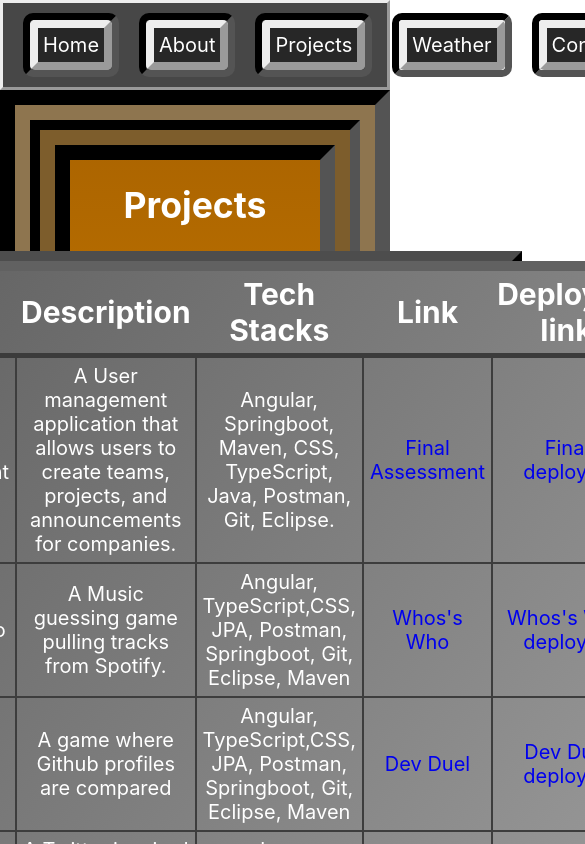
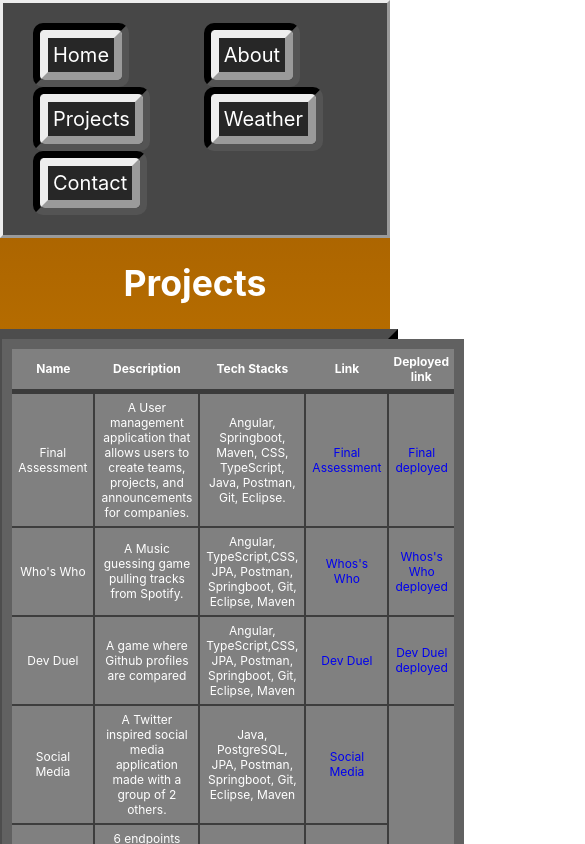
Before and after one commit to Mihso/testing, a React (Create React App) app: page /projects in a window 390 px wide. Shown: the top 844 px of the page, 585 px wide, since content can reach past the window. Built offline with nearby package versions, Linux system fonts and the light colour scheme; no server answers.

Commit message:
added @media for variable css based on screen size

```diff
--- a/src/App.css
+++ b/src/App.css
@@ -14,6 +14,18 @@
     animation: App-logo-spin infinite 20s linear;
   }
 }
+
+@media screen and (min-width: 700px){
+ .borderer{
+    border-width: 15px;
+ }
+}
+
+@media screen and (max-width: 700px){
+  .borderer{
+     border-width: 0px;
+  }
+ }
 
 .profile-pict{
   height: 40vmin;
--- a/src/App.js
+++ b/src/App.js
@@ -13,11 +13,11 @@ function App() {
   return (
     <div>
     <Navbar />
-    <div style={{'borderStyle':'inset', 'borderColor':'black', 'borderWidth': '15px'}}>
-      <div style={{'borderStyle':'solid', 'borderColor':'#58350071','backgroundColor':'#623b0071', 'borderWidth': '15px'}}>
-      <div style={{'borderStyle':'inset', 'borderColor':'black', 'borderWidth': '10px'}}>
-      <div style={{'borderStyle':'solid', 'borderColor':'#623b0071','backgroundColor': '#623b0071' , 'borderWidth': '15px'}}>
-      <div style={{'borderStyle':'inset', 'borderColor':'black', 'borderWidth': '15px'}}>
+    <div className="borderer" style={{'borderStyle':'inset', 'borderColor':'black'}}>
+      <div className="borderer" style={{'borderStyle':'solid', 'borderColor':'#58350071','backgroundColor':'#623b0071'}}>
+      <div className="borderer" style={{'borderStyle':'inset', 'borderColor':'black'}}>
+      <div className="borderer" style={{'borderStyle':'solid', 'borderColor':'#623b0071','backgroundColor': '#623b0071'}}>
+      <div className="borderer" style={{'borderStyle':'inset', 'borderColor':'black'}}>
     <Routes>
       <Route path='/testing' Component={Home} />
       <Route path='/other' Component={Other} />
--- a/src/Navbar/Navbar.css
+++ b/src/Navbar/Navbar.css
@@ -1,3 +1,18 @@
+
+@media screen and (max-width: 700px){
+    .NavStyle{
+        padding: 10px;
+        background: rgb(71, 71, 71);
+        min-height: 40px;
+        padding: 20px;
+        display: grid;
+        grid-template-columns: auto auto;
+        align-content: center;
+        border-style: outset;
+        }
+}
+
+@media screen and (min-width: 700px){
     .NavStyle{
         padding: 10px;
         background: rgb(71, 71, 71);
@@ -7,6 +22,8 @@
         display:flex;
         border-style: outset;
         }
+}
+
 a{
     text-decoration: none;
 }
--- a/src/Projects.css
+++ b/src/Projects.css
@@ -4,6 +4,54 @@
     border-Width: 10px;
     width: 80%;
     margin:auto;
+}
+
+@media screen and (max-width: 700px){
+    td{
+        border-color: rgb(61, 61, 61);
+        border-width: 2px;
+        border-style: solid;
+        font-size: 12px;
+        border-collapse: collapse;
+        padding: 6px;
+    }
+    thead{
+        font-size: 12px;
+        border-color: rgb(59, 59, 59);;
+        border-width: 5px;
+        border-style: solid;
+        border-collapse: collapse;
+        padding: 5px;
+    }
+
+    table {
+        border-color: rgb(97, 97, 97);
+        background-color: grey;
+        border-width:10px;
+        border-style: solid;
+        padding: 5px;
+        border-collapse: collapse;
+        margin:auto;
+        border-radius: 10px;
+    }
+}
+
+@media screen and (min-width: 700px){
+    td{
+        border-color: rgb(61, 61, 61);
+        border-width: 2px;
+        border-style: solid;
+        font-size: 20px;
+        border-collapse:collapse;
+        padding: 6px;
+    }
+    thead{
+        font-size: 30px;
+        border-color: rgb(59, 59, 59);;
+        border-width: 5px;
+        border-style: solid;
+        border-collapse: collapse;
+        padding: 5px;
     }
 
     table {
@@ -17,14 +65,8 @@ table {
         margin:auto;
         border-radius: 10px;
     }
-thead{
-    font-size: 30px;
-    border-color: rgb(59, 59, 59);;
-    border-width: 5px;
-    border-style: solid;
-    border-collapse: collapse;
-    padding: 5px;
 }
+
 tbody{
     font-size: 18px;
     border-color: rgb(87, 87, 87);
@@ -48,14 +90,7 @@ tbody{
     color: white;
     padding-bottom: 10px;
 }
-td{
-    border-color: rgb(61, 61, 61);
-    border-width: 2px;
-    border-style: solid;
-    font-size: 20px;
-    border-collapse: collapse;
-    padding: 6px;
-}
+
 th{
     padding: 5px;
 }
--- a/src/Projects.js
+++ b/src/Projects.js
@@ -15,7 +15,6 @@ function Projects() {
         const api = "https://api.github.com/users/Mihso";
         const response = await fetch(api);
         const data = await response.json();
-        console.log(data);
         updateData(data.avatar_url);
         updateDescription(data.bio);
     }
--- a/src/contact/contact.css
+++ b/src/contact/contact.css
@@ -1,9 +1,23 @@
+
+
+@media screen and (min-width:700px){
     .contact-app{
         align-content: center;
         margin: auto;
         background-image: linear-gradient(0.25turn, orange, rgb(255, 102, 0));
         display:grid;
         grid-template-columns: auto auto;
+    }
+}
+
+@media screen and (max-width:700px){
+    .contact-app{
+        align-content: center;
+        margin: auto;
+        background-image: linear-gradient(0.25turn, orange, rgb(255, 102, 0));
+        display:grid;
+        grid-template-columns: auto;
+    }
 }
 
 .contact-head{
--- a/src/weather/weather.css
+++ b/src/weather/weather.css
@@ -15,23 +15,30 @@
     overflow: auto;
 }
 
+@media screen and (min-width : 700px) {
+    .gridder{
+        display: grid;
+        grid-template-columns: repeat(4, minmax(200px,1fr));
+        grid-auto-rows: auto;
+    }
+}
+
+@media screen and (max-width : 700px) {
+    .gridder{
+        display: grid;
+        grid-template-columns: 1;
+        grid-auto-rows: auto;
+    }
+}
+
 .weather-selection{
     border-color: black;
     border-width: 5px;
     border-style: outset;
-    width: 10%;
+    width: 100px;
 }
 
-.weather-text{
-    font-size: 20px;
-    font-weight: 800;
-}
 
-.gridder{
-    display: grid;
-    grid-template-columns: repeat(4, minmax(200px,1fr));
-    grid-auto-rows: auto;
-}
 .Weather{
     background-color: aqua;
 }
```
Lines whose indentation alone changed are shown as unchanged.
